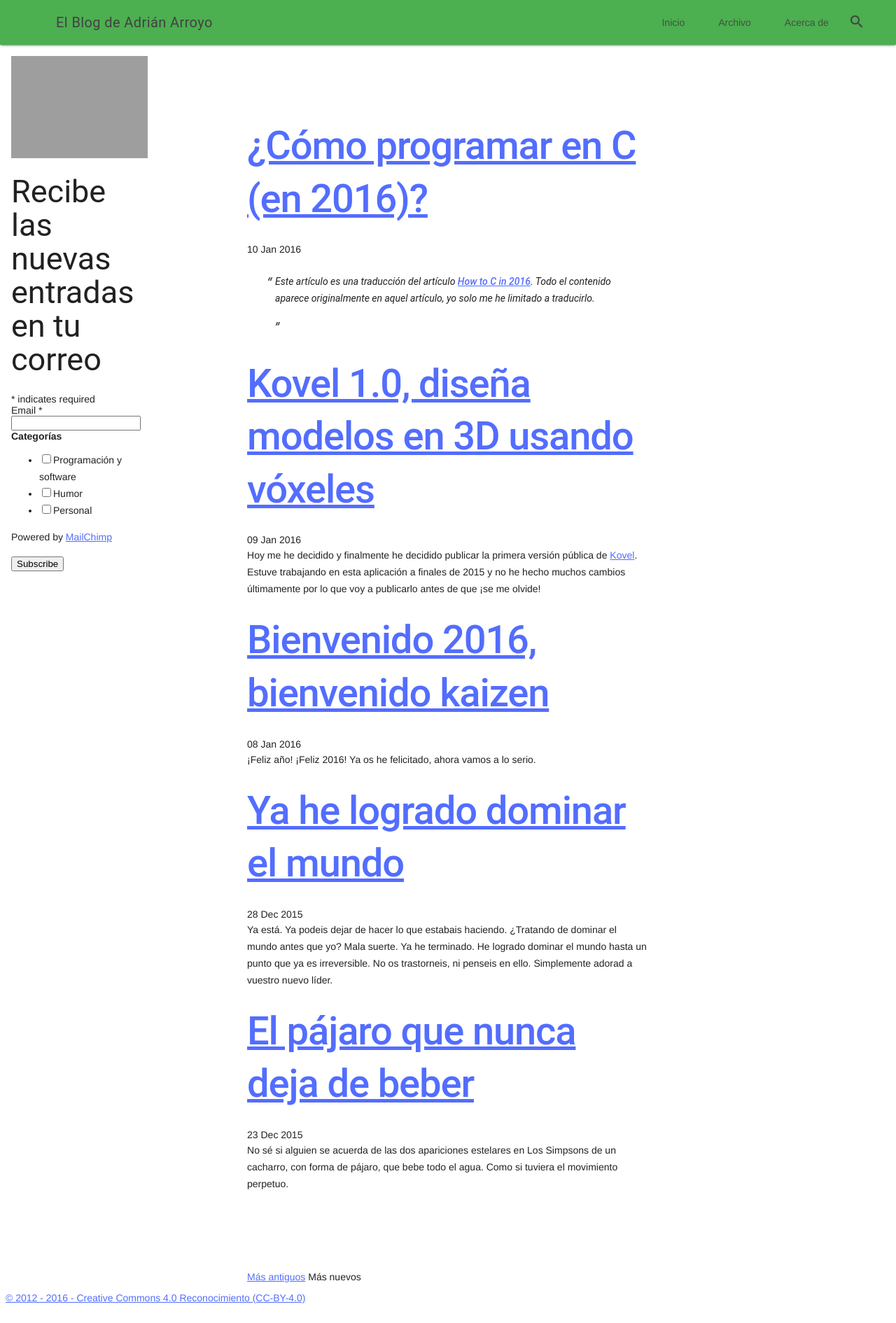
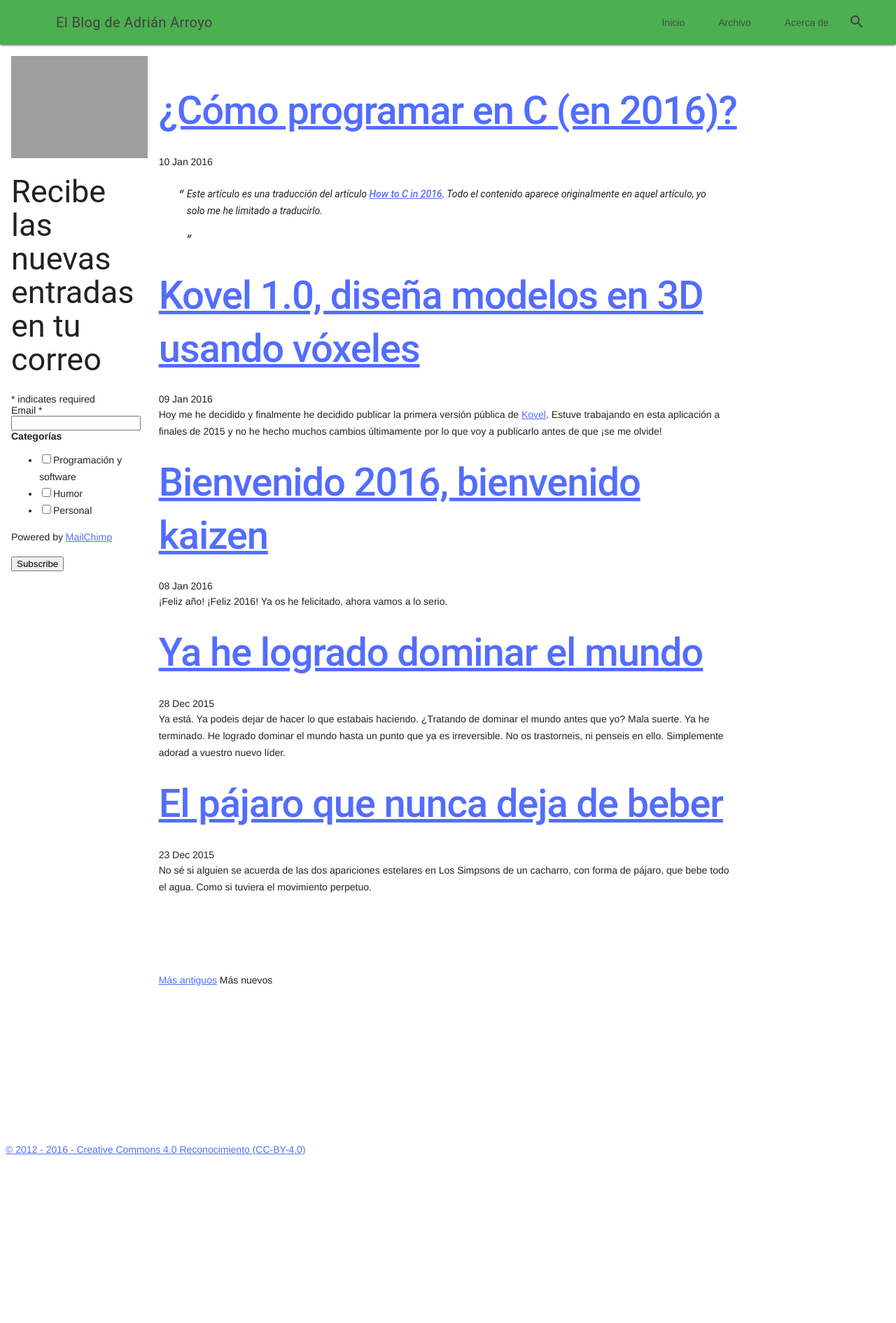
Before and after one commit to AdrianArroyoCalle/blog, a Jekyll site: the page built from index.html, in a window 1280 px wide. Shown: the whole page at 70% size. Built offline with Jekyll 4.4.1, drawn with Linux system fonts in a browser that asks for light colours; nearby versions of some CDN libraries; the list of posts is cut into pages by our own code; comment, search, counter and statistics services are not loaded.

Commit message:
Remove Padding

```diff
--- a/_layouts/default.html
+++ b/_layouts/default.html
@@ -87,7 +87,7 @@
 
 					<!--End mc_embed_signup-->
 				</div>
- 				<div class="mdl-cell mdl-cell--8-col" style="padding-left: 10%; margin-top: 75px; padding-right: 10%;">
+ 				<div class="mdl-cell mdl-cell--8-col" style="margin-top: 25px;">
 				 {{ content }}
 				</div>
 				<div class="mdl-cell mdl-cell--2-col">
```
